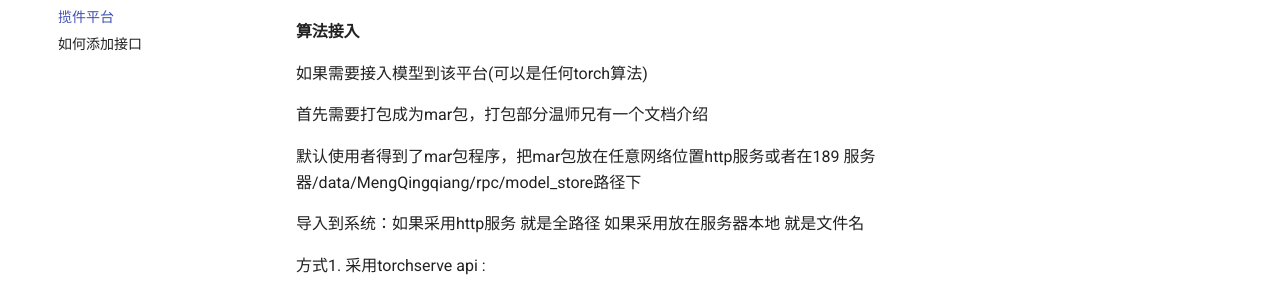
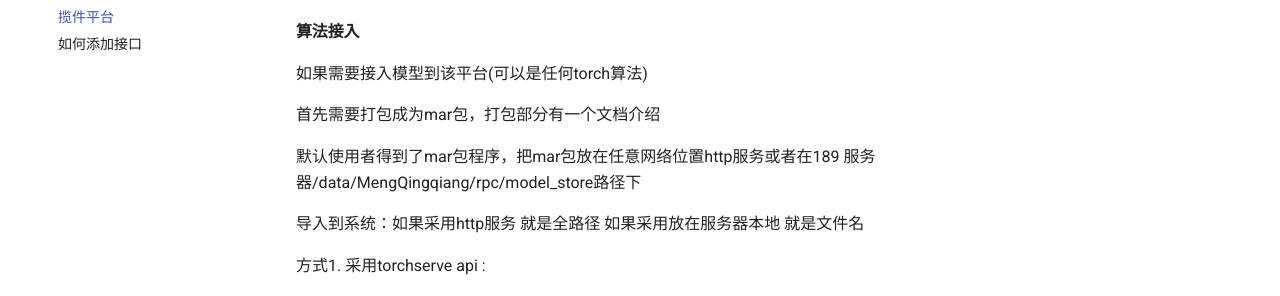
Before and after one commit to xxiaoyu1112/Postweb, an MkDocs documentation site: the page built from docs/揽件平台.md, in a window 1280 px wide and 900 px high. Shown: the part 202-498 px from the top of the window. Built offline with MkDocs 1.6.1 and Material for MkDocs 9.7.7, drawn with Linux system fonts in a browser that asks for light colours.

Commit message:
3-19修改

```diff
--- a/docs/揽件平台.md
+++ b/docs/揽件平台.md
@@ -6,7 +6,7 @@
 
 如果需要接入模型到该平台(可以是任何torch算法)
 
-首先需要打包成为mar包，打包部分温师兄有一个文档介绍
+首先需要打包成为mar包，打包部分有一个文档介绍
 
 默认使用者得到了mar包程序，把mar包放在任意网络位置http服务或者在189 服务器/data/MengQingqiang/rpc/model_store路径下
 
```
